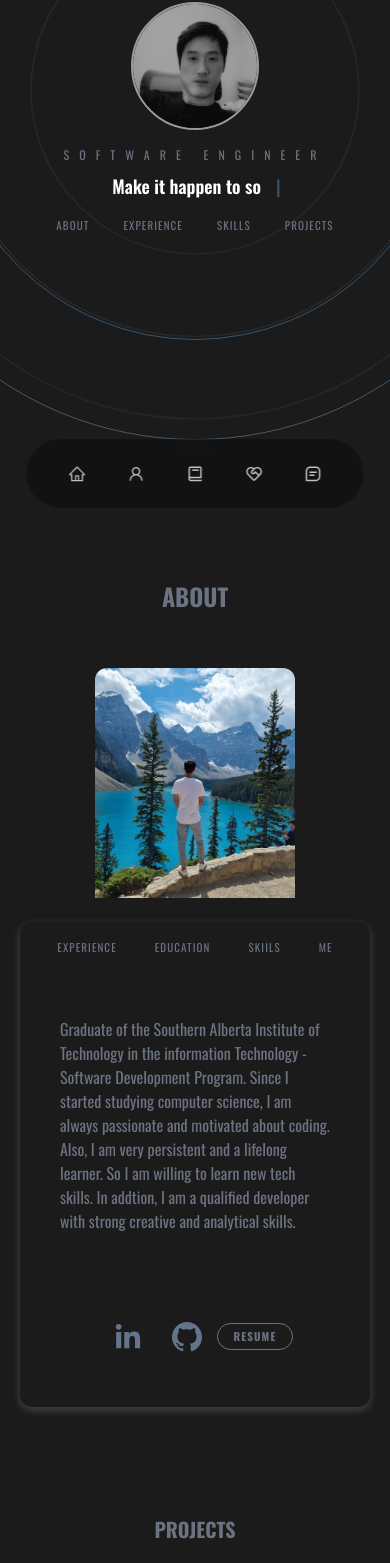
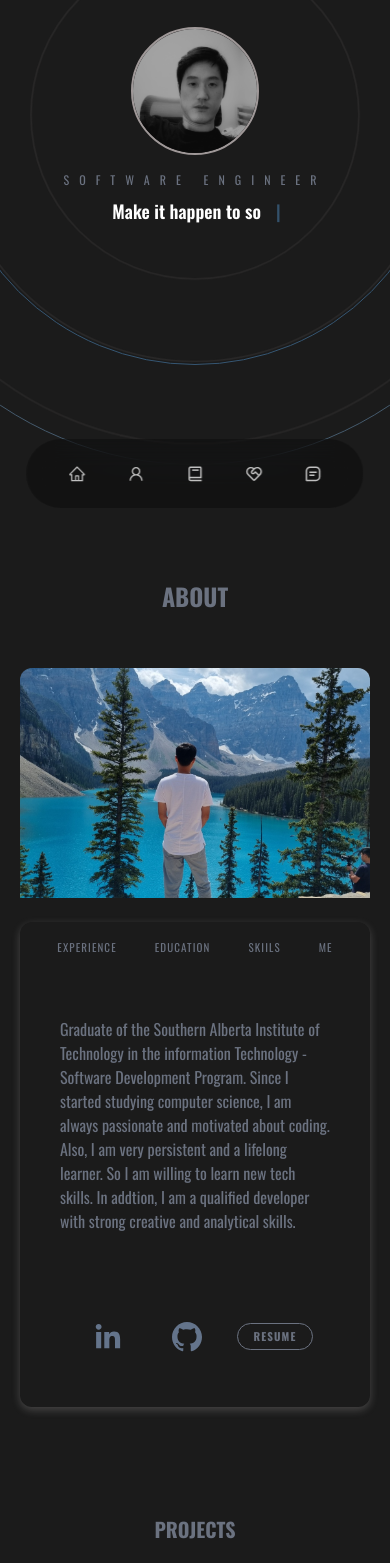
Before and after one commit to AramKim37/Aram-homepage, a Next.js app: page / in a window 390 px wide. Shown: the part 304-1867 px from the top of the page. Built offline with nearby package versions, Linux system fonts and the light colour scheme.

Commit message:
fixed some issues

```diff
--- a/components/About.jsx
+++ b/components/About.jsx
@@ -42,7 +42,7 @@ const About = () => {
           }}
           viewport={{ once: true }}
           src={Aram.src}
-          className="flex mx-auto md:mb-0 flex-shrink-0 w-[200px] h-[250px] object-cover rounded-xl md:w-[300px] md:h-[500px] xl:w-[500px] xl:h-[500px] 2xl:h-[700px] pb-5 md:pb-0"
+          className="flex mx-auto md:mb-0 flex-shrink-0 w-[350px] h-[250px] object-cover rounded-xl  md:w-[300px] md:h-[500px] xl:w-[500px] xl:h-[500px] 2xl:h-[700px] pb-5 md:pb-0"
         />
         <div className="flex flex-col w-[350px] justify-center md:justify-between space-y-1 rounded-xl m-1 about-shadow items-center md:w-[600px] md:h-[500px] overflow-scroll">
           <div className="flex gap-1 items-center justify-between">
@@ -71,7 +71,7 @@ const About = () => {
                   new tech skills. In addtion, I am a qualified developer with
                   strong creative and analytical skills.
                 </p>
-                <div className="flex items-center justify-center">
+                <div className="flex items-center justify-center gap-5 w-full">
                   <SocialIcon
                     url="https://www.linkedin.com/in/aram-kim/"
                     fgColor="#64748b"
--- a/components/Footer.jsx
+++ b/components/Footer.jsx
@@ -5,7 +5,7 @@ const Footer = () => {
   return (
     <Link href="#hero">
       <footer className="w-full cursor-pointer md:bottom-5">
-        <div className="text-center footerText text-[10px] md:text-base">
+        <div className="text-center footerText text-[15px] md:text-base">
           copyright © {new Date().getFullYear()} - Developed by{" "}
           <span className="uppercase">Aram Kim</span>
         </div>
--- a/components/Hero.jsx
+++ b/components/Hero.jsx
@@ -40,20 +40,20 @@ const Hero = () => {
           <span className="mr-3 text-white">{text}</span>
           <Cursor cursorColor="#5aa5e6" />
         </h1>
-        <div>
+        {/* <div>
           <Link href="#about" smooth={true} duration={500}>
             <button className="heroButton">About</button>
           </Link>
           <Link href="#experience" smooth={true} duration={500}>
             <button className="heroButton">Experience</button>
           </Link>
-          <Link href="#skills" smooth={true} duration={500}>
-            <button className="heroButton">Skills</button>
+          <Link href="#testimonials" smooth={true} duration={500}>
+            <button className="heroButton">testimonials</button>
           </Link>
           <Link href="#projects" smooth={true} duration={500}>
             <button className="heroButton">Projects</button>
           </Link>
-        </div>
+        </div> */}
       </div>
     </div>
   );
--- a/components/Testimonials.jsx
+++ b/components/Testimonials.jsx
@@ -61,7 +61,7 @@ const Testimonials = () => {
       >
         {testimonials.map((test) => (
           <SwiperSlide
-            className="bg-[#212121] text-center p-10 rounded-xl"
+            className=" bg-[#212121] text-center p-10 rounded-xl"
             key={test.id}
           >
             <div className="flex items-center gap-10 pb-10 justify-center text-gray-500">
--- a/components/TopBar.jsx
+++ b/components/TopBar.jsx
@@ -24,16 +24,16 @@ const Topbar = () => {
         <AiOutlineUser />
       </a>
       <a
-        href="#testimonials"
-        onClick={() => setActiveNav("#experience")}
-        className={activeNav === "#experience" ? "active" : ""}
+        href="#projects"
+        onClick={() => setActiveNav("#projects")}
+        className={activeNav === "#projects" ? "active" : ""}
       >
         <BiBook />
       </a>
       <a
-        href="#projects"
-        onClick={() => setActiveNav("#projects")}
-        className={activeNav === "#projects" ? "active" : ""}
+        href="#testimonials"
+        onClick={() => setActiveNav("#testimonials")}
+        className={activeNav === "#testimonials" ? "active" : ""}
       >
         <RiServiceLine />
       </a>
```
